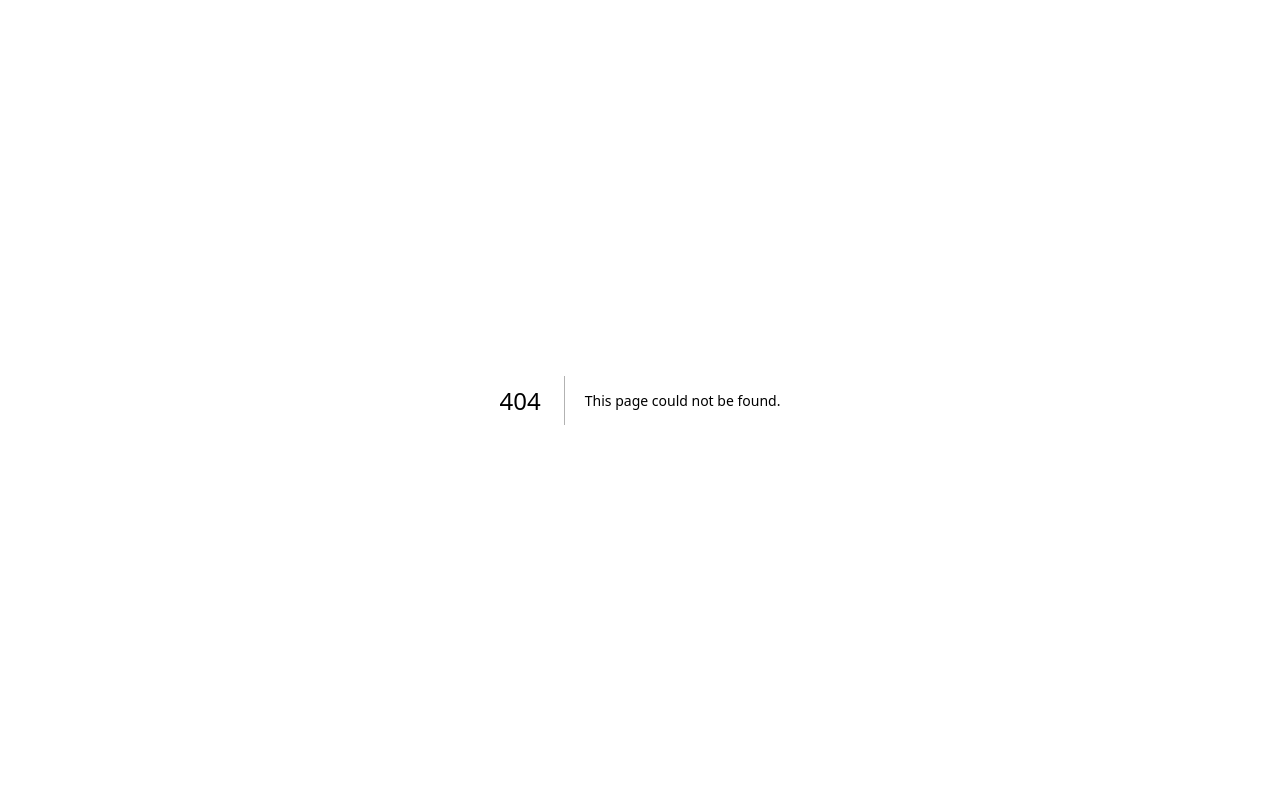
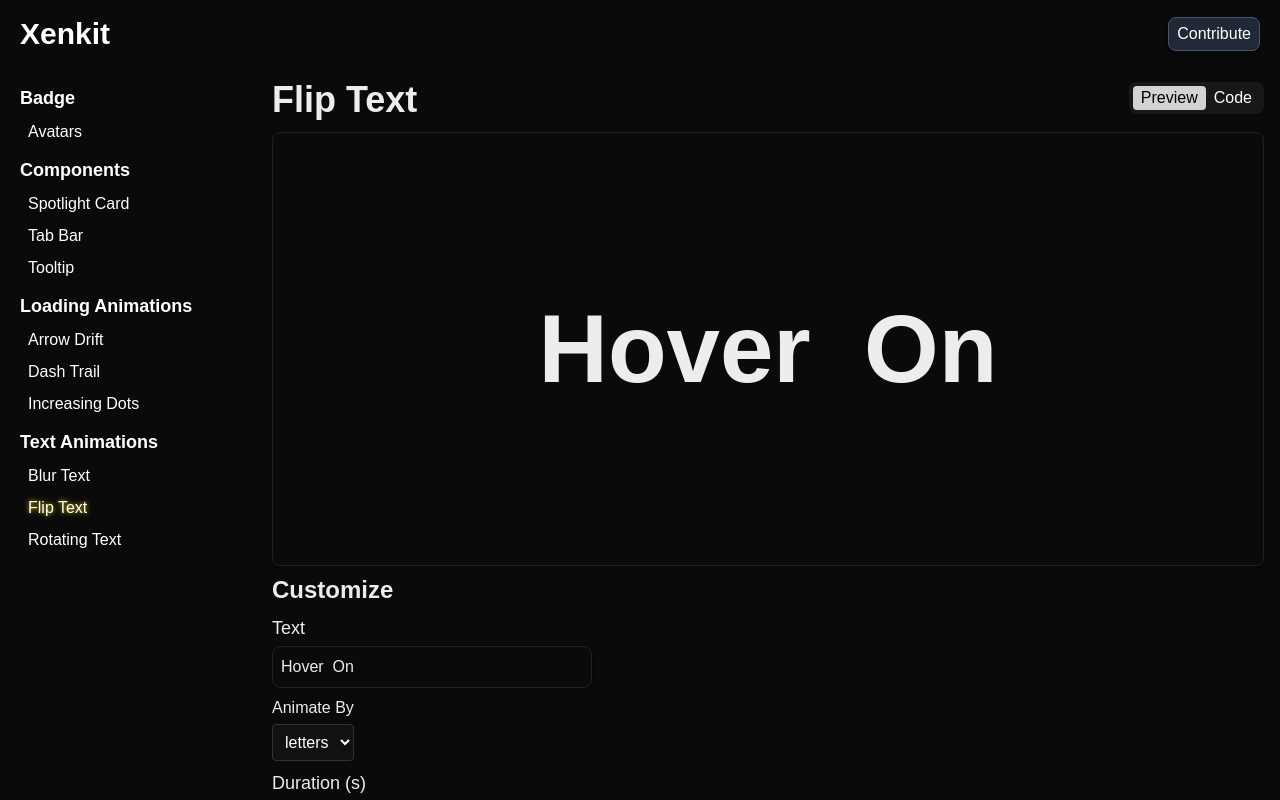
Before and after one commit to xen-devs/Xenkit, a Next.js app: page /text-animations/flip-text in a window 1280 px wide. Before the commit this address had no page. Shown: the top 800 px of the page. Built offline with nearby package versions, Linux system fonts and the light colour scheme.

Commit message:
feat: Add FlipText component

```diff
--- a/src/app/(docs)/Components/tab-bar/page.tsx
+++ b/src/app/(docs)/Components/tab-bar/page.tsx
@@ -35,6 +35,9 @@ export default function TabBarDocs() {
       else if (typeof value === "boolean") {
         return `${key}={${value}}`
       }
+      else if( typeof value === "function") {
+        return `${key}={${value.toString()}}`
+      }
       else {
         return `${key}={${value}}`
       }
--- /dev/null
+++ b/src/app/(docs)/text-animations/flip-text/page.tsx
@@ -0,0 +1,88 @@
+
+"use client";
+import FlipText from "@/app/_components/text-animations/flip-text/FlipText";
+import ComponentPreview from "@/app/_common/ComponentPreview";
+import { useState } from "react";
+
+export default function FlipTextDocs() {
+  const [componentProps, setComponentProps] = useState<{
+    text: string;
+    className?: string;
+    duration: number;
+    stagger: number;
+    animateBy: "words" | "letters";
+  }>({
+    text: "Hover  On",
+    className: "text-6xl md:text-8xl font-bold",
+    duration: 0.25,
+    stagger: 0.025,
+    animateBy: "letters",
+  });
+
+  const usage = `<FlipText
+  ${Object.entries(componentProps)
+    .map(([key, value]) =>{
+      if ( typeof value === "string" ) {
+        return `${key}="${value}"`;
+      }
+      else if (Array.isArray(value)) {
+        return `${key}={${JSON.stringify(value)}}`
+      }
+      else if (typeof value === "object") {
+        return `${key}={${JSON.stringify(value)}}`
+      }
+      else if (typeof value === "boolean") {
+        return `${key}={${value}}`
+      }
+      else {
+        return `${key}={${value}}`
+      }
+    })
+    .join("\n  ")}
+/>;`;
+
+  return (
+    <div className="p-4">
+      <ComponentPreview
+        code={usage}
+        componentProps={componentProps}
+        setComponentProps={setComponentProps}
+        component={<FlipText {...componentProps} />}
+        title="Flip Text"
+        importCode="import FlipText from 'xenkit/FlipText'"
+        maxLength={15}
+        isVerticallyCentered={true}
+        isHorizontallyCentered={true}
+        propControls={
+          {
+            text: {
+              type: "text",
+              label: "Text"
+            },
+            animateBy:{
+              type: "select",
+              label: "Animate By",
+              options:["words", "letters"]
+            },
+            duration:{
+              type: "number",
+              label: "Duration (s)",
+              min: 0,
+              step: 0.01,
+            },
+            stagger:{
+              type: "number",
+              label: "Stagger (s)",
+              min: 0,
+              step: 0.001,
+            },
+            note:{
+              type:"note",
+              noteText:"This animation is only visible on hover."
+            }
+          }
+        }
+      />
+    </div>
+  );
+}
--- /dev/null
+++ b/src/app/_components/text-animations/flip-text/FlipText.tsx
@@ -0,0 +1,79 @@
+import React from 'react'
+import { motion } from 'framer-motion'
+
+interface FlipTextProps {
+  text: string
+  className?: string
+  animateBy?: 'words' | 'letters'
+  duration?: number
+  stagger?: number
+}
+
+const FlipText: React.FC<FlipTextProps> = ({
+  text = 'Hover On',
+  className,
+  animateBy = 'letters',
+  duration = 0.25,
+  stagger = 0.025
+}) => {
+  const isLetters = animateBy === 'letters'
+  const units = isLetters ? text.split('') : [text]
+
+  return (
+    <motion.p
+      initial='initial'
+      whileHover='hovered'
+      className={`flipText ${className} overflow-hidden relative block`}
+    >
+      <span className='inline-block'>
+        {units.map((unit, idx) => (
+          <motion.span
+            key={`top-${idx}`}
+            variants={{
+              initial: { y: 0 },
+              hovered: { y: '-100%' }
+            }}
+            transition={{
+              duration,
+              delay: isLetters ? idx * stagger : 0,
+              ease: 'easeInOut'
+            }}
+            className='inline-block'
+          >
+            {unit === ' ' ? (
+              <span className='inline-block'>{'\u00A0'}</span>
+            ) : (
+              unit
+            )}
+          </motion.span>
+        ))}
+      </span>
+
+      <span className='absolute inset-0'>
+        {units.map((unit, idx) => (
+          <motion.span
+            key={`bottom-${idx}`}
+            variants={{
+              initial: { y: '100%' },
+              hovered: { y: 0 }
+            }}
+            transition={{
+              duration,
+              delay: isLetters ? idx * stagger : 0,
+              ease: 'easeInOut'
+            }}
+            className='inline-block'
+          >
+            {unit === ' ' ? (
+              <span className='inline-block'>{'\u00A0'}</span>
+            ) : (
+              unit
+            )}
+          </motion.span>
+        ))}
+      </span>
+    </motion.p>
+  )
+}
+
+export default FlipText
--- a/src/app/data/sidebar.json
+++ b/src/app/data/sidebar.json
@@ -54,6 +54,10 @@
         "path": "text-animations/blur-text"
       },
       {
+        "name": "Flip Text",
+        "path": "text-animations/flip-text"
+      },
+      {
         "name": "Rotating Text",
         "path": "text-animations/rotating-text"
       }
```
